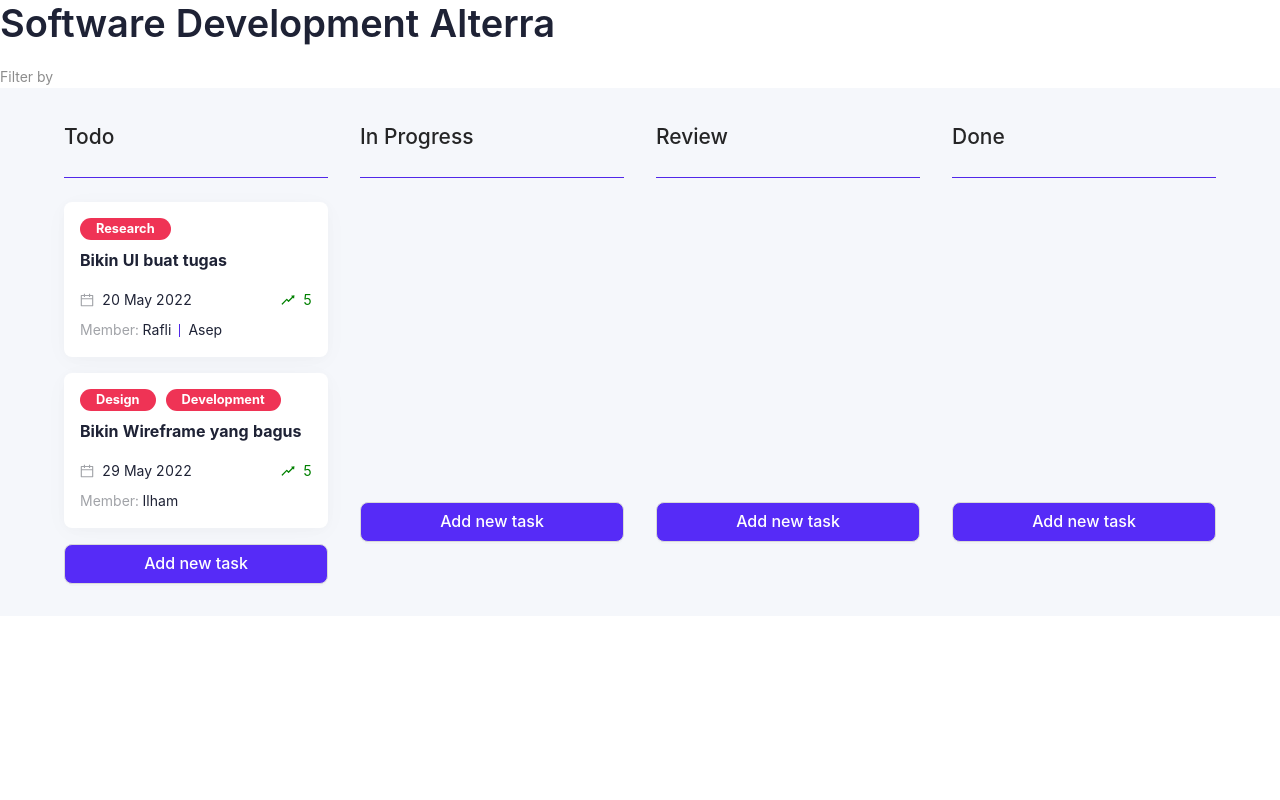
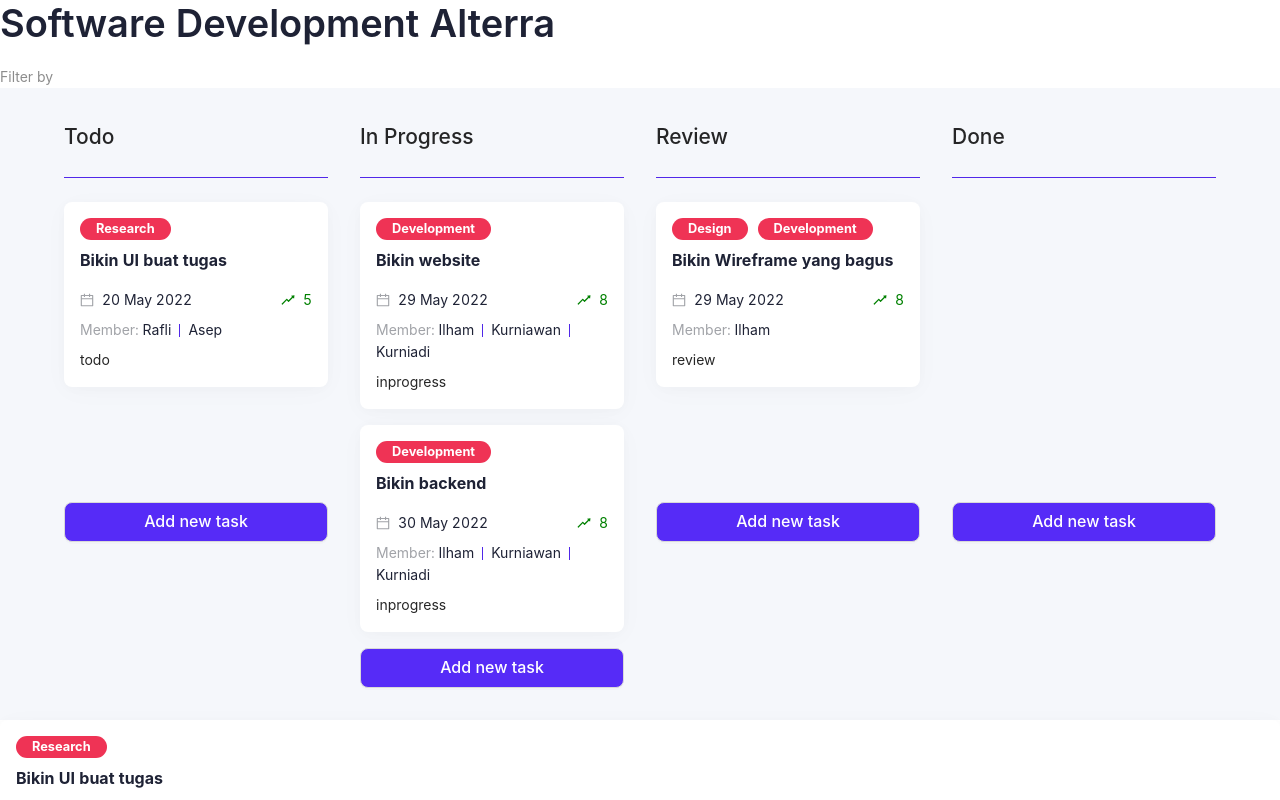
Before and after one commit to rafliogun49/mini-project_Muhammad-Rafli, a React (Create React App) app in the folder my-app/: page / in a window 1280 px wide. Shown: the top 800 px of the page. Built offline with nearby package versions, Linux system fonts and the light colour scheme.

Commit message:
Progress today: make functionality of NewTask.jsx and KanbanCard.jsx (but it's not perfect). Problem: i have some error there. When I insert title, kanban board was not updated my data

```diff
--- a/my-app/src/App.js
+++ b/my-app/src/App.js
@@ -1,7 +1,8 @@
-import {useState} from "react";
+import {useEffect, useState} from "react";
 import Filter from "./component/Filter";
 import InputModal from "./component/InputModal";
 import KanbanBoard from "./component/KanbanBoard";
+import KanbanCard from "./component/KanbanCard";
 import TitleText from "./component/TitleText";
 
 const data = [
@@ -18,20 +19,47 @@ const data = [
     id: 2,
     title: "Bikin Wireframe yang bagus",
     tag: ["Design", "Development"],
-    priority: 5,
+    priority: 8,
     date: "29/05/2022",
     member: ["Ilham"],
-    status: "todo",
+    status: "review",
+  },
+  {
+    id: 3,
+    title: "Bikin website",
+    tag: ["Development"],
+    priority: 8,
+    date: "29/05/2022",
+    member: ["Ilham", "Kurniawan", "Kurniadi"],
+    status: "inprogress",
+  },
+  {
+    id: 4,
+    title: "Bikin backend",
+    tag: ["Development"],
+    priority: 8,
+    date: "30/05/2022",
+    member: ["Ilham", "Kurniawan", "Kurniadi"],
+    status: "inprogress",
   },
 ];
 
 function App() {
   const [dataTask, setDataTask] = useState(data);
+
+  const addTask = (newTitle) => {
+    const newTask = {id: Date.now(), ...newTitle};
+    setDataTask((oldTaskData) => [...oldTaskData, newTask]);
+  };
   return (
     <>
       <TitleText />
       <Filter />
-      <KanbanBoard dataTask={dataTask} setDataTask={setDataTask} />
+      <KanbanBoard dataTask={dataTask} setDataTask={setDataTask} addTask={addTask} />
+      {/* code di bawah cuma buat cek datanya udah masuk atau belum */}
+      {dataTask.map((data) => (
+        <KanbanCard item={data} key={data.id} />
+      ))}
     </>
   );
 }
--- a/my-app/src/component/KanbanBoard.jsx
+++ b/my-app/src/component/KanbanBoard.jsx
@@ -1,8 +1,8 @@
-import {Row, Col, Space, Divider} from "antd";
+import {Row, Col, Divider} from "antd";
 import KanbanCard from "./KanbanCard";
 import NewTask from "./NewTask";
 import {DragDropContext, Droppable, Draggable} from "react-beautiful-dnd";
-import {useState} from "react";
+import {useEffect, useState} from "react";
 
 const onDragEnd = (result, columns, setColumns) => {
   if (!result.destination) return;
@@ -40,12 +40,15 @@ const onDragEnd = (result, columns, setColumns) => {
   }
 };
 
-const KanbanBoard = ({dataTask, setDataTask}) => {
+const KanbanBoard = ({dataTask, setDataTask, addTask}) => {
   const columnsKanban = {
-    todo: {name: "Todo", items: dataTask},
-    inProgress: {name: "In Progress", items: []},
-    review: {name: "Review", items: []},
-    done: {name: "Done", items: []},
+    todo: {name: "Todo", items: dataTask.filter((data) => data.status === "todo")},
+    inProgress: {
+      name: "In Progress",
+      items: dataTask.filter((data) => data.status === "inprogress"),
+    },
+    review: {name: "Review", items: dataTask.filter((data) => data.status === "review")},
+    done: {name: "Done", items: dataTask.filter((data) => data.status === "done")},
   };
   const [columns, setColumns] = useState(columnsKanban);
   return (
@@ -64,7 +67,7 @@ const KanbanBoard = ({dataTask, setDataTask}) => {
                     <div
                       {...provided.droppableProps}
                       ref={provided.innerRef}
-                      style={{minHeight: 300}}
+                      style={{minHeight: 300, background: snapshot.isDraggingOver && "#F0F4F6"}}
                     >
                       {column.items.map((item, i) => {
                         return (
@@ -76,7 +79,7 @@ const KanbanBoard = ({dataTask, setDataTask}) => {
                                   {...provided.draggableProps}
                                   {...provided.dragHandleProps}
                                 >
-                                  <KanbanCard item={item} />
+                                  <KanbanCard item={item} name={column.name} />
                                 </div>
                               );
                             }}
@@ -88,7 +91,7 @@ const KanbanBoard = ({dataTask, setDataTask}) => {
                   );
                 }}
               </Droppable>
-              <NewTask dataTask={dataTask} setDataTask={setDataTask} />
+              <NewTask addTask={addTask} name={column.name} />
             </Col>
           );
         })}
--- a/my-app/src/component/KanbanCard.jsx
+++ b/my-app/src/component/KanbanCard.jsx
@@ -8,9 +8,9 @@ const KanbanCard = ({item}) => {
     setModalOpened(!modalOpened);
   };
 
-  const tagsComponent = item.tag.map((tag) => {
+  const tagsComponent = item.tag.map((tag, i) => {
     return (
-      <Tag color="#EF3355" style={{borderRadius: 12}}>
+      <Tag color="#EF3355" style={{borderRadius: 12}} key={i}>
         <span className="tag-title">{tag}</span>
       </Tag>
     );
@@ -40,7 +40,7 @@ const KanbanCard = ({item}) => {
 
   const memberComponent = item.member.map((member, i) => {
     return (
-      <span style={{color: "#1e2235"}}>
+      <span style={{color: "#1e2235"}} key={i}>
         {member}
         {i < item.member.length - 1 && <Divider type="vertical" style={{background: "#562BF7"}} />}
       </span>
@@ -52,7 +52,7 @@ const KanbanCard = ({item}) => {
       <div className="kanban-card" onClick={changeViewModal}>
         <Space direction="vertical" size="small" style={{display: "flex"}}>
           <div className="tags" style={{display: "flex", gap: "2px"}}>
-            {tagsComponent}
+            {item.tag && tagsComponent}
           </div>
 
           <h4 className="card-title col-secondary">{item.title}</h4>
@@ -60,20 +60,21 @@ const KanbanCard = ({item}) => {
             <div className="date">
               <Space size={8}>
                 <CalendarOutlined style={{color: "#A1A3A8"}} />
-                <span style={{color: "#1e2235"}}>{convertMonth(item.date)}</span>
+                <span style={{color: "#1e2235"}}>{item.date && convertMonth(item.date)}</span>
               </Space>
             </div>
             <div className="priority">
               <Space size={8}>
                 <RiseOutlined style={{color: "green"}} />
-                <span style={{color: "green"}}>5</span>
+                <span style={{color: "green"}}>{item.priority}</span>
               </Space>
             </div>
           </div>
           <div className="member">
             <span style={{color: "#A1A3A8"}}>Member: </span>
-            {memberComponent}
+            {item.member && memberComponent}
           </div>
+          {item.status}
         </Space>
       </div>
       <InputModal modalOpened={modalOpened} setModalOpened={setModalOpened} />
--- a/my-app/src/component/NewTask.jsx
+++ b/my-app/src/component/NewTask.jsx
@@ -1,8 +1,8 @@
 import {PlusOutlined} from "@ant-design/icons";
 import {Button, Col, Input, Row} from "antd";
-import {useState} from "react";
+import {useEffect, useState} from "react";
 
-const NewTask = ({dataTask, setDataTask}) => {
+const NewTask = ({addTask, name}) => {
   const [addNewTask, setAddNewTask] = useState(false);
   const [title, setTitle] = useState("");
   const changeNewTaskStatus = () => {
@@ -16,15 +16,15 @@ const NewTask = ({dataTask, setDataTask}) => {
   const addingNewTask = (e) => {
     e.preventDefault();
     const newData = {
-      id: new Date().getTime(),
       title: title,
       tag: [""],
       priority: null,
       date: "",
       member: [],
-      status: "todo",
+      status: name,
     };
-    setDataTask([...dataTask, newData]);
+    addTask(newData);
+    setTitle("");
     changeNewTaskStatus();
   };
 
```
